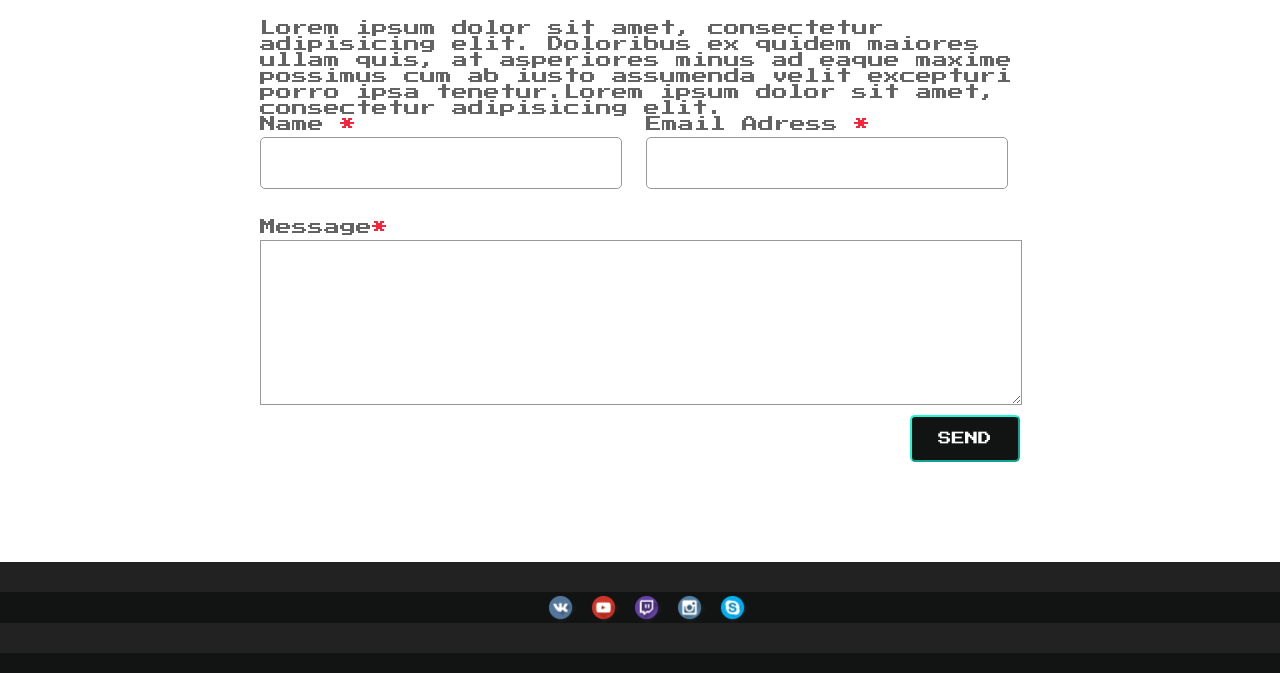
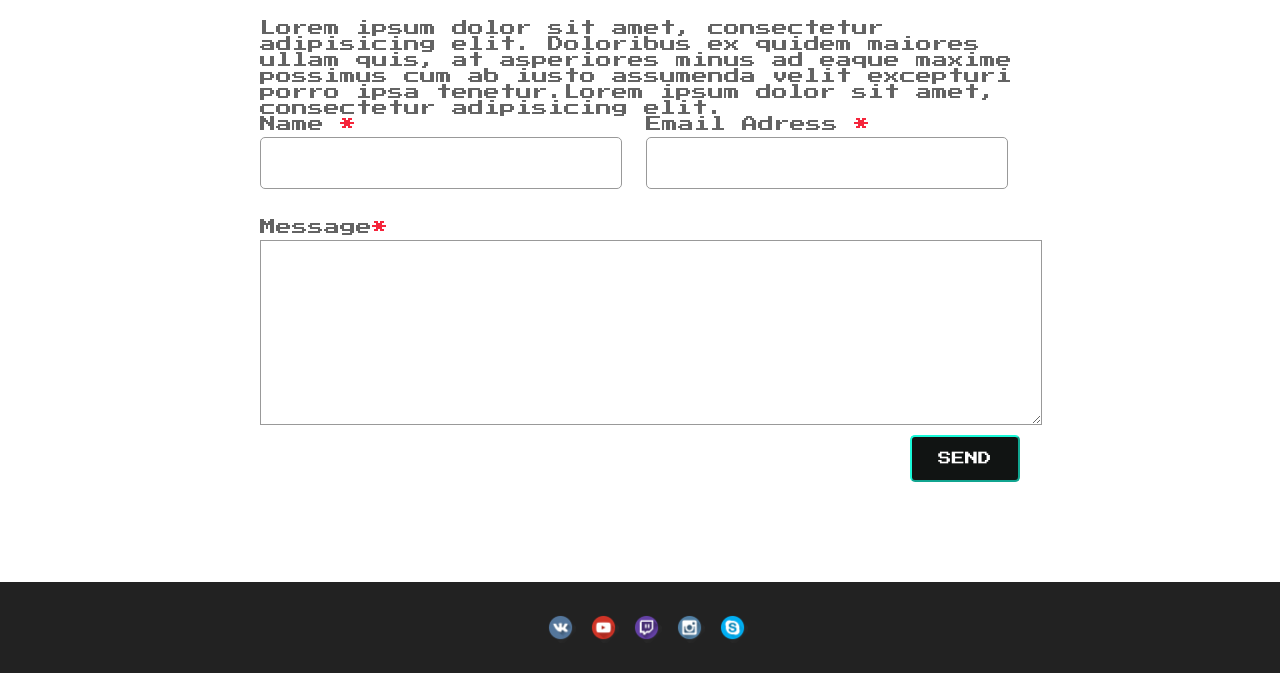
Before and after one commit to TestID22/django-base, a Django app: template db/posts/templates/posts/index.html in a window 1280 px wide. Shown: the part 1959-2632 px from the top of the page. Run offline with Django 5.2, Linux system fonts and the light colour scheme; the template is opened without the code that fills it: values that come from a table or form of the project are taken from there, others are empty; some web fonts are replaced.

Commit message:
css - added text offsets for inputs and textares adjusted color for footer: social area

```diff
--- a/db/posts/static/css/style.css
+++ b/db/posts/static/css/style.css
@@ -462,6 +462,7 @@ input{
 	margin-bottom: 30px;
 	margin-right: 24px;
 	border-radius: 5px;
+	text-indent: 15px;
 }
 input:first-of-type{
 
@@ -494,6 +495,7 @@ h1:after{
 }
 
 #MessageTextArea{
+    padding: 10px;
     margin-bottom: 10px;
 }
 
@@ -507,6 +509,7 @@ footer{
 .social {
 	display: flex;
 	justify-content: center;
+	background-color: #222222;
 }
 .social img{
 	margin-left: 12px;
--- a/db/posts/templates/posts/index.html
+++ b/db/posts/templates/posts/index.html
@@ -64,7 +64,7 @@
 							<p>Email Adress <span class="red">*</span><input type="pass"></p>
 						</div>
 						<p>Message<span class="red">*</span></p>
-						<textarea id='MessageTextArea'name="text"></textarea>
+						<textarea id='MessageTextArea' name="text"></textarea>
 						<div class="button_block">
 							<button class='common_button' type="submit" value="SEND"> SEND </button>
 						</div>
```
